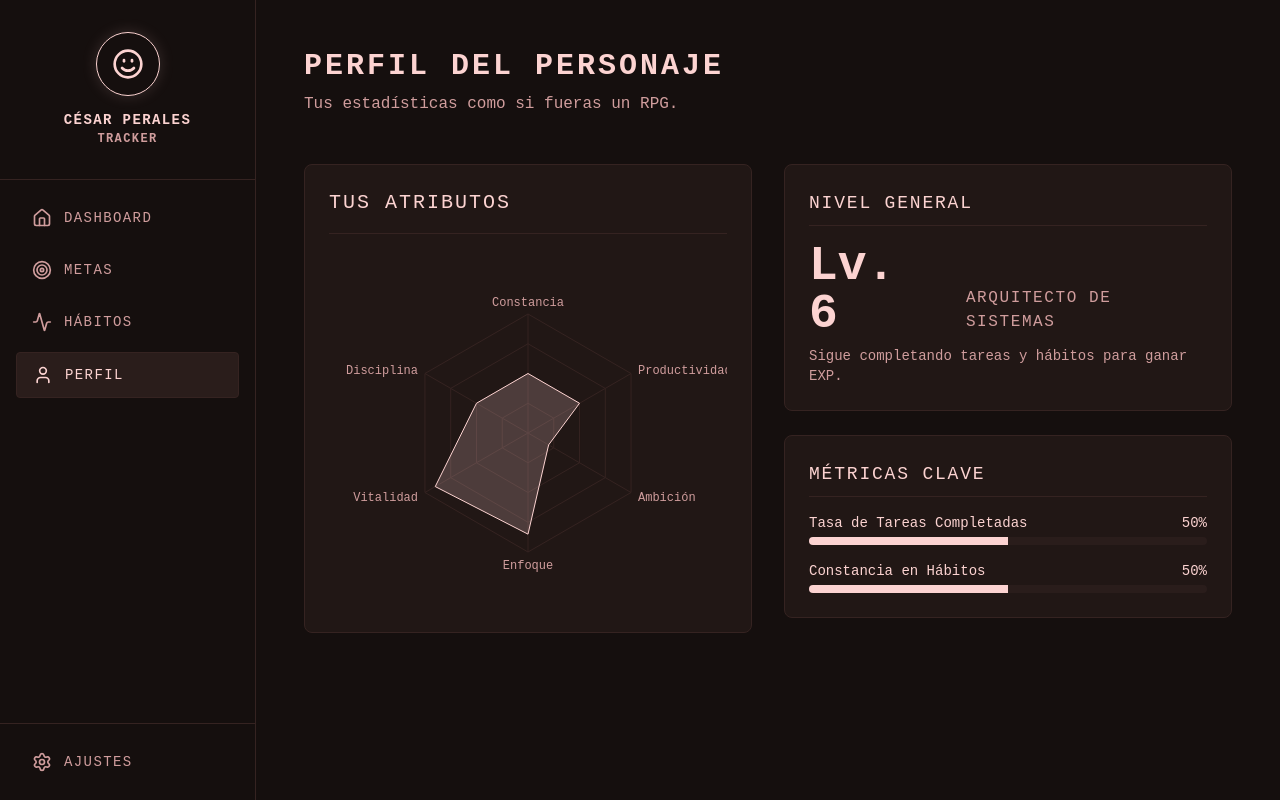
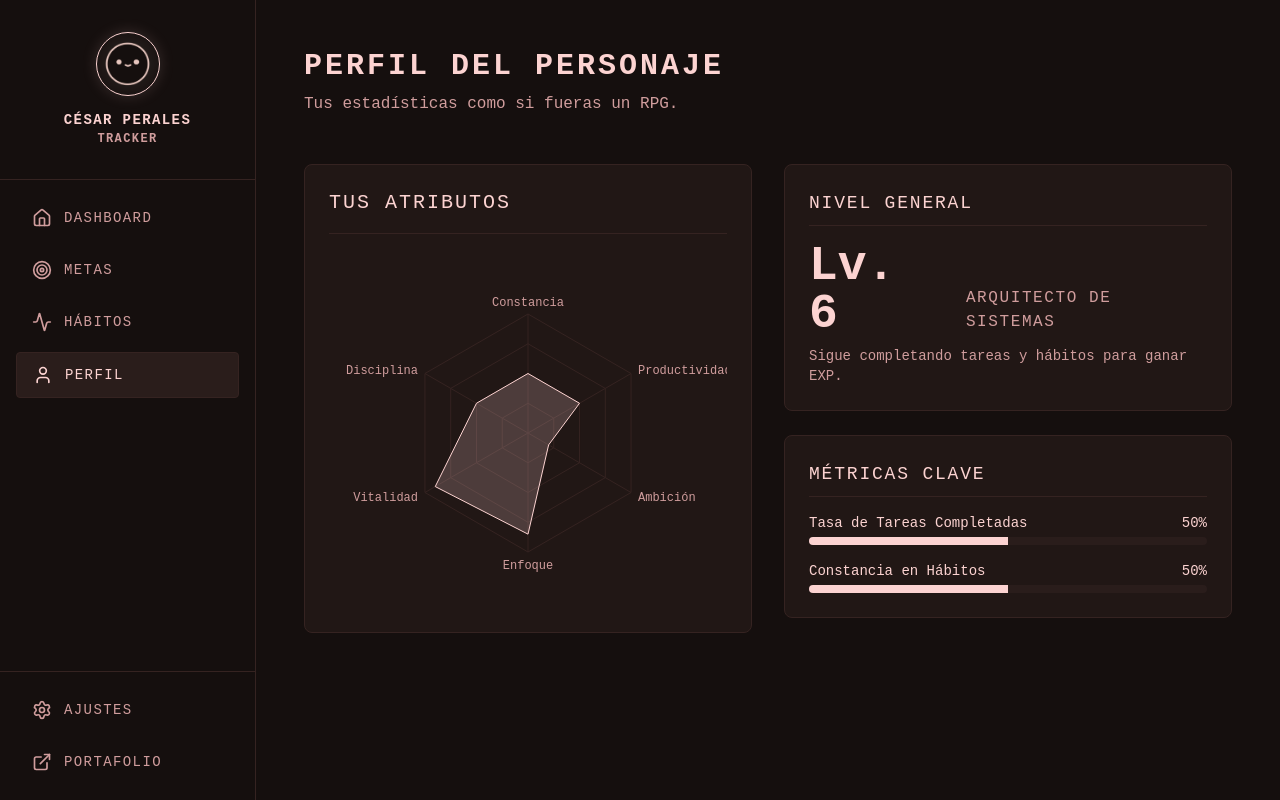
Before and after one commit to CdeCasurpie/CdeCasurpieTracker, a React (Vite) app: page /perfil in a window 1280 px wide. Built offline with nearby package versions, Linux system fonts and the light colour scheme.

Commit message:
Update logo and add portfolio external link

```diff
--- a/index.html
+++ b/index.html
@@ -2,9 +2,9 @@
 <html lang="en">
   <head>
     <meta charset="UTF-8" />
-    <link rel="icon" type="image/svg+xml" href="/favicon.svg" />
+    <link rel="icon" type="image/png" href="/favicon.png" />
     <meta name="viewport" content="width=device-width, initial-scale=1.0" />
-    <title>temp-app</title>
+    <title>CdeCasurpie Tracker</title>
   </head>
   <body>
     <div id="root"></div>
--- a/src/components/layout/Sidebar.tsx
+++ b/src/components/layout/Sidebar.tsx
@@ -1,6 +1,6 @@
 import React from 'react';
 import { NavLink } from 'react-router-dom';
-import { Home, Target, Activity, User, Settings, Smile } from 'lucide-react';
+import { Home, Target, Activity, User, Settings, ExternalLink } from 'lucide-react';
 
 export const Sidebar: React.FC = () => {
     const navItems = [
@@ -15,8 +15,8 @@ export const Sidebar: React.FC = () => {
             {/* DESKTOP SIDEBAR */}
             <aside className="hidden md:flex w-64 bg-cde-bg border-r border-cde-border flex-col h-screen fixed left-0 top-0 z-50">
                 <div className="p-8 border-b border-cde-border flex flex-col items-center justify-center">
-                    <div className="w-16 h-16 rounded-full border border-cde-text flex items-center justify-center relative shadow-[0_0_15px_rgba(252,211,209,0.15)] mb-4">
-                        <Smile className="text-cde-text" size={32} />
+                    <div className="w-16 h-16 rounded-full border border-cde-text flex items-center justify-center relative shadow-[0_0_15px_rgba(252,211,209,0.15)] mb-4 overflow-hidden">
+                        <img src="/favicon.png" alt="César Perales Logo" className="w-full h-full object-cover" />
                     </div>
                     <h1 className="text-sm font-bold tracking-[0.1em] uppercase text-center leading-tight">César Perales<br/><span className="text-cde-text-muted text-xs">Tracker</span></h1>
                 </div>
@@ -39,7 +39,7 @@ export const Sidebar: React.FC = () => {
                     ))}
                 </nav>
 
-                <div className="p-4 border-t border-cde-border">
+                <div className="p-4 border-t border-cde-border space-y-2">
                     <NavLink
                         to="/configuracion"
                         className={({ isActive }) =>
@@ -52,6 +52,15 @@ export const Sidebar: React.FC = () => {
                     >
                         <Settings size={20} /> Ajustes
                     </NavLink>
+
+                    <a
+                        href="https://cdecasurpie.github.io/"
+                        target="_blank"
+                        rel="noopener noreferrer"
+                        className="flex items-center gap-3 px-4 py-3 rounded uppercase tracking-widest text-sm transition-colors text-cde-text-muted hover:text-cde-text hover:bg-cde-bg-light"
+                    >
+                        <ExternalLink size={20} /> Portafolio
+                    </a>
                 </div>
             </aside>
 
@@ -73,6 +82,7 @@ export const Sidebar: React.FC = () => {
                         <span className="text-[10px] uppercase tracking-widest">{item.label}</span>
                     </NavLink>
                 ))}
+
                 <NavLink
                     to="/configuracion"
                     className={({ isActive }) =>
@@ -86,6 +96,16 @@ export const Sidebar: React.FC = () => {
                     <Settings size={20} />
                     <span className="text-[10px] uppercase tracking-widest">Ajustes</span>
                 </NavLink>
+
+                <a
+                    href="https://cdecasurpie.github.io/"
+                    target="_blank"
+                    rel="noopener noreferrer"
+                    className="flex flex-col items-center gap-1 py-3 px-2 flex-1 transition-colors text-cde-text-muted hover:text-cde-text"
+                >
+                    <ExternalLink size={20} />
+                    <span className="text-[10px] uppercase tracking-widest">Web</span>
+                </a>
             </nav>
         </>
     );
```
Also changed, not shown: public/favicon.png (added).
